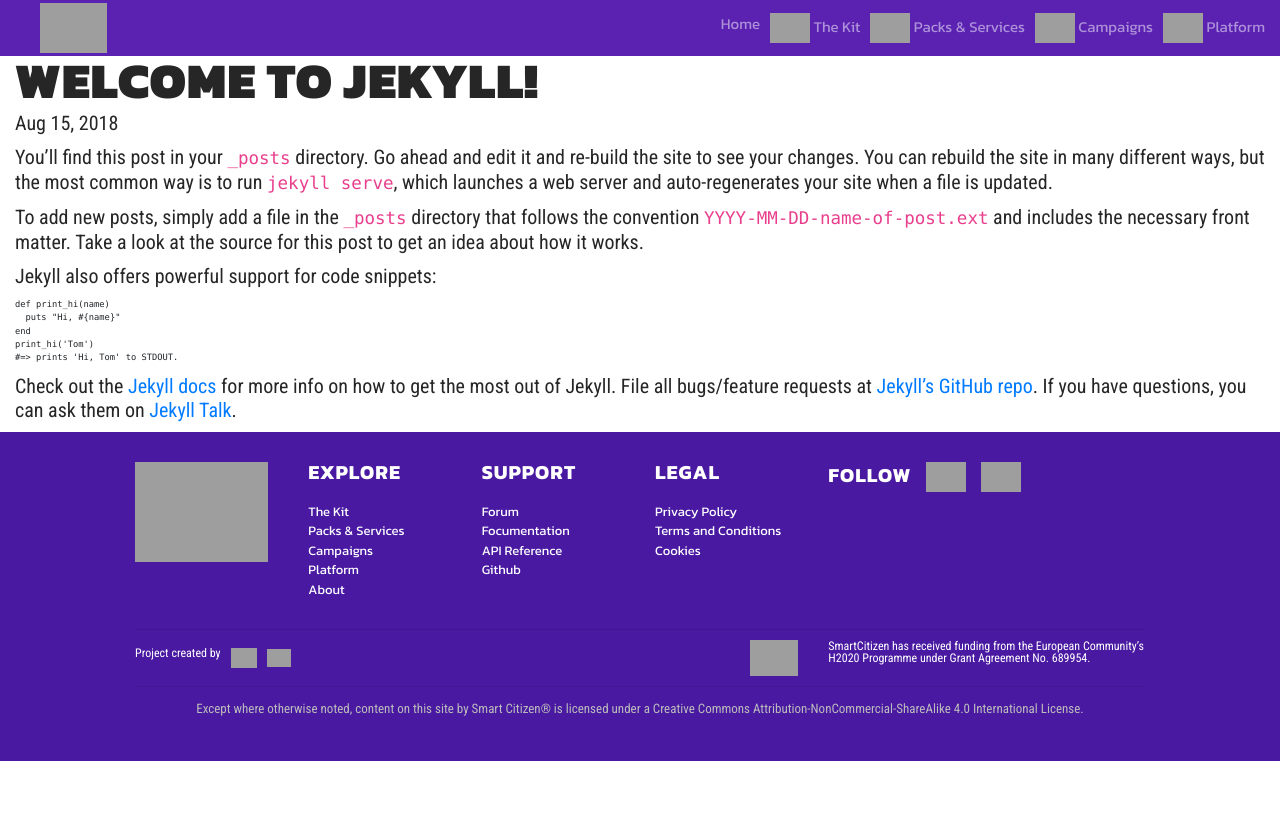
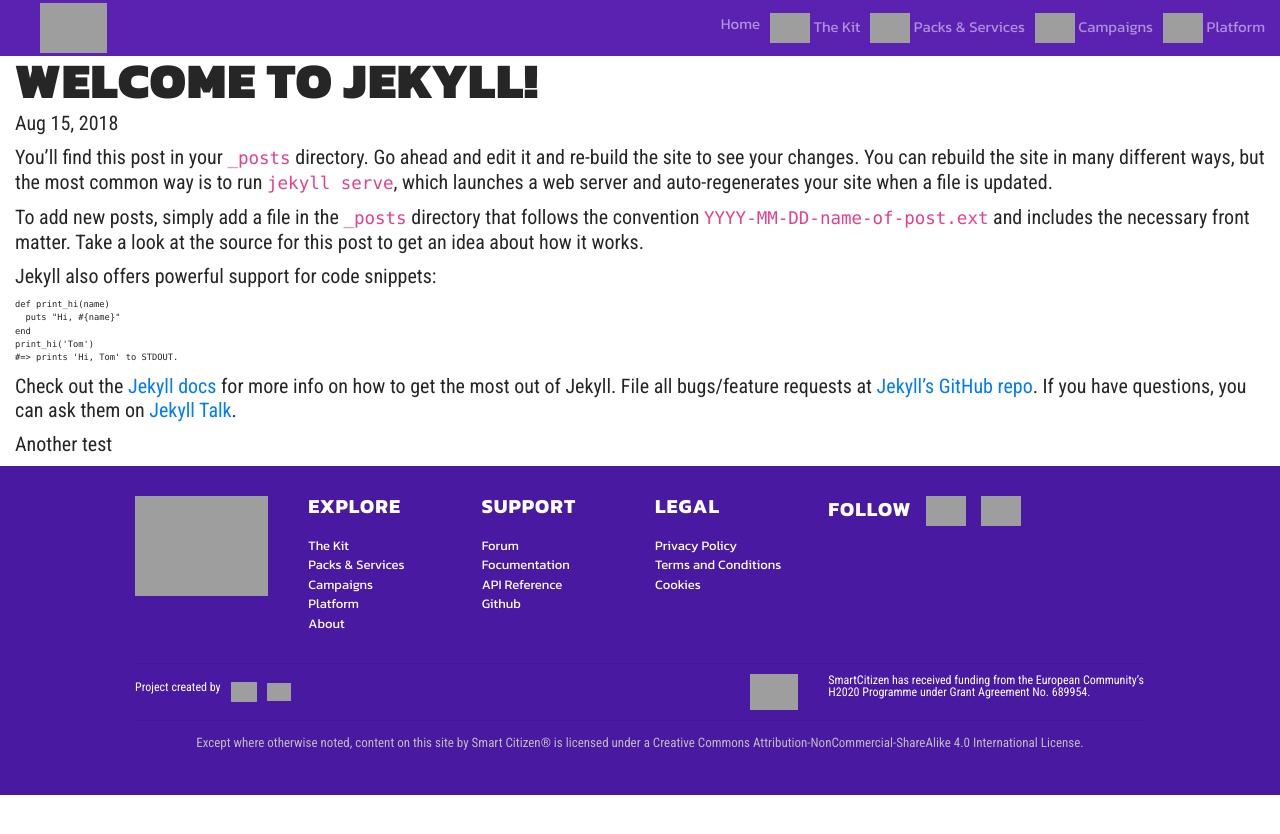
Before and after one commit to fablabbcn/smartcitizen-landing, a Jekyll site: the page built from _posts/2018-08-15-welcome-to-jekyll.markdown, in a window 1280 px wide. Shown: the top 834 px of the page. Built offline with Jekyll 4.4.1, drawn with Linux system fonts in a browser that asks for light colours; grey boxes are pictures that could not be loaded.

Commit message:
Updated '_posts/2018-08-15-welcome-to-jekyll.markdown' via CloudCannon

```diff
--- a/_posts/2018-08-15-welcome-to-jekyll.markdown
+++ b/_posts/2018-08-15-welcome-to-jekyll.markdown
@@ -4,6 +4,7 @@
 date:   2018-08-15 13:51:30 +0200
 categories: jekyll update
 ---
+
 You’ll find this post in your `_posts` directory. Go ahead and edit it and re-build the site to see your changes. You can rebuild the site in many different ways, but the most common way is to run `jekyll serve`, which launches a web server and auto-regenerates your site when a file is updated.
 
 To add new posts, simply add a file in the `_posts` directory that follows the convention `YYYY-MM-DD-name-of-post.ext` and includes the necessary front matter. Take a look at the source for this post to get an idea about how it works.
@@ -18,8 +19,6 @@
 #=> prints 'Hi, Tom' to STDOUT.
 {% endhighlight %}
 
-Check out the [Jekyll docs][jekyll-docs] for more info on how to get the most out of Jekyll. File all bugs/feature requests at [Jekyll’s GitHub repo][jekyll-gh]. If you have questions, you can ask them on [Jekyll Talk][jekyll-talk].
+Check out the [Jekyll docs](https://jekyllrb.com/docs/home) for more info on how to get the most out of Jekyll. File all bugs/feature requests at [Jekyll’s GitHub repo](https://github.com/jekyll/jekyll). If you have questions, you can ask them on [Jekyll Talk](https://talk.jekyllrb.com/).
 
-[jekyll-docs]: https://jekyllrb.com/docs/home
-[jekyll-gh]:   https://github.com/jekyll/jekyll
-[jekyll-talk]: https://talk.jekyllrb.com/
+Another test
```
